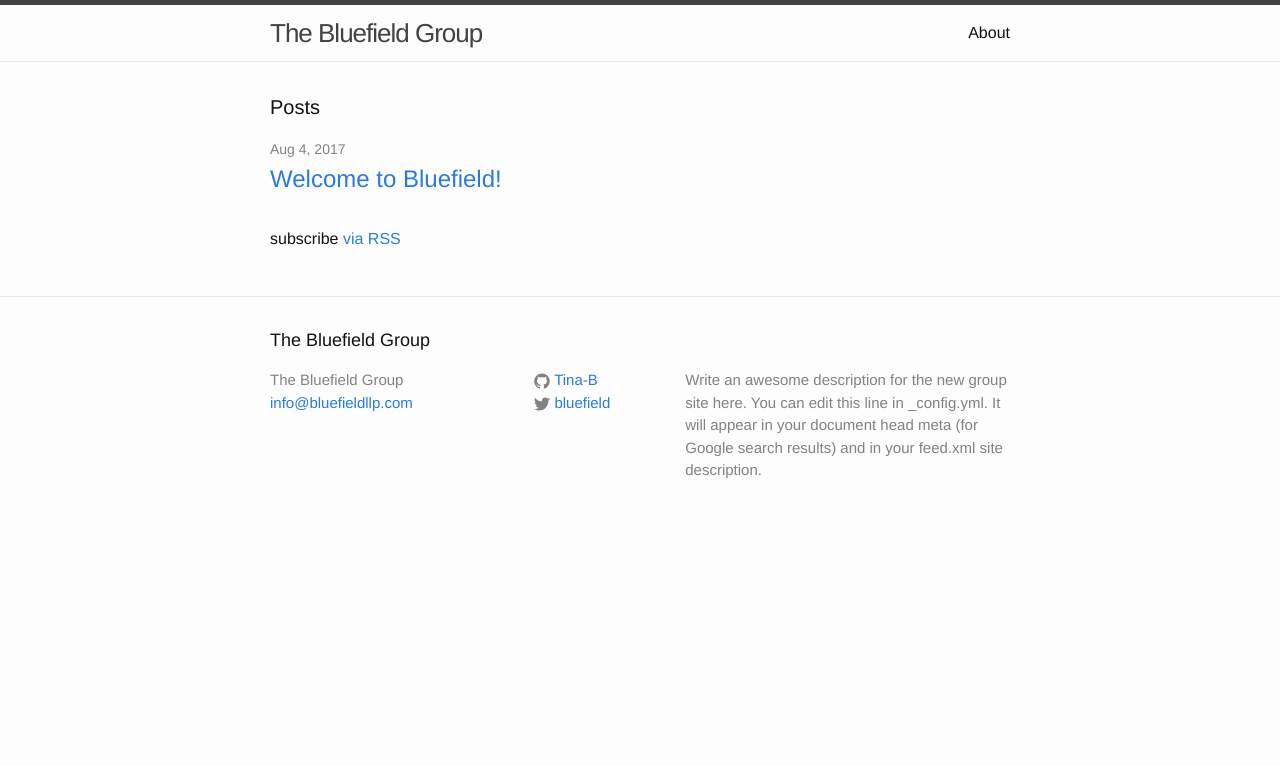
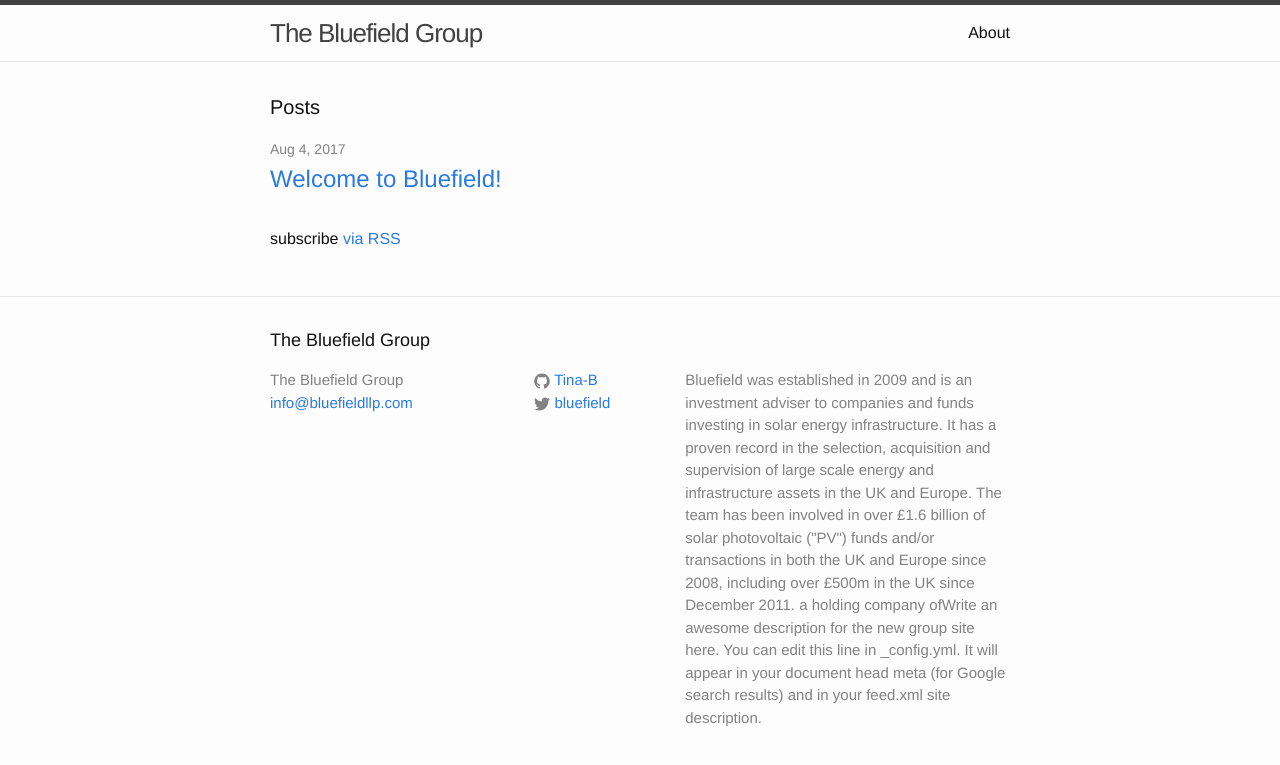
Before and after one commit to Tina-B/Tina-B.github.io, a Jekyll site: the page built from index.html, in a window 1280 px wide. Shown: the top 765 px of the page. Built offline with Jekyll 4.4.1, drawn with Linux system fonts in a browser that asks for light colours.

Commit message:
update with llp info

```diff
--- a/_config.yml
+++ b/_config.yml
@@ -1,4 +1,4 @@
-# Welcome to Jekyll!
+# Welcome to The Bluefield Group!
 #
 # This config file is meant for settings that affect your whole blog, values
 # which you are expected to set up once and rarely need to edit after that.
@@ -9,7 +9,11 @@
 title: The Bluefield Group
 email: info@bluefieldllp.com
 description: > # this means to ignore newlines until "baseurl:"
-  Write an awesome description for the new group site here. You can edit this
+  Bluefield was established in 2009 and is an investment adviser to companies and funds investing in solar energy infrastructure.
+  It has a proven record in the selection, acquisition and supervision of large scale energy and infrastructure assets in the UK and Europe.
+  The team has been involved in over £1.6 billion of solar photovoltaic ("PV") funds and/or transactions in both the UK and Europe since 2008, including over £500m in the UK since December 2011. a holding company ofWrite an awesome description for the new group site here.
+
+  You can edit this
   line in _config.yml. It will appear in your document head meta (for
   Google search results) and in your feed.xml site description.
 baseurl: "" # the subpath of your site, e.g. /blog
```
